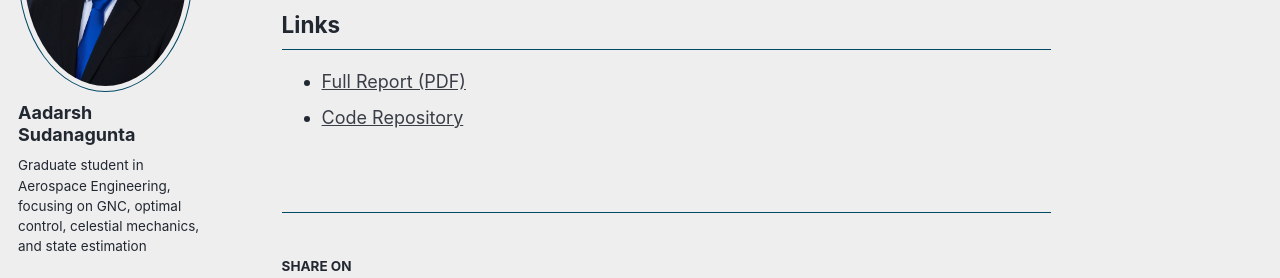
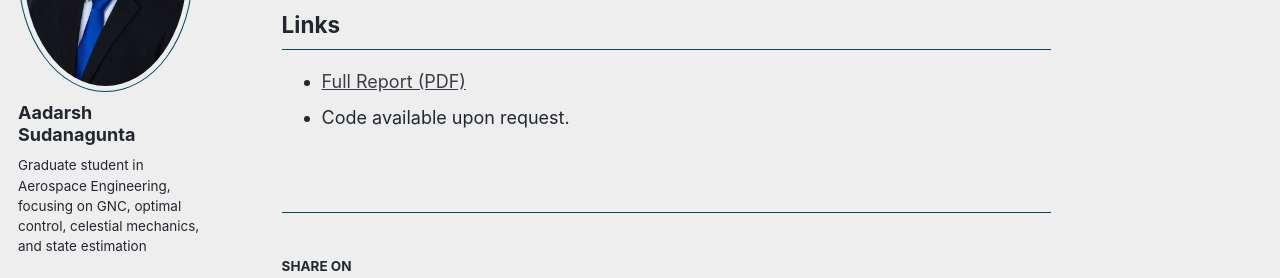
Before and after one commit to aadasud/aadasud.github.io, a Jekyll site: the page built from _portfolio/lunar-state-estimation.md, in a window 1280 px wide and 900 px high, scrolled down 3769 px. Shown: the part 249-527 px from the top of the window. Built offline with Jekyll 4.4.1, drawn with Linux system fonts in a browser that asks for light colours; a script bundle is joined from its source files by our own code; library files that are not in the unit come from our copies.

Commit message:
Update lunar-state-estimation.md

```diff
--- a/_portfolio/lunar-state-estimation.md
+++ b/_portfolio/lunar-state-estimation.md
@@ -160,4 +160,4 @@ post-processing applications where compute time is not a constraint.
 ## Links
 
 - [Full Report (PDF)](/files/lunar_state_estimation.pdf)
-- [Code Repository](https://github.com/yourusername/lunar-state-estimation)
+- Code available upon request.
```
